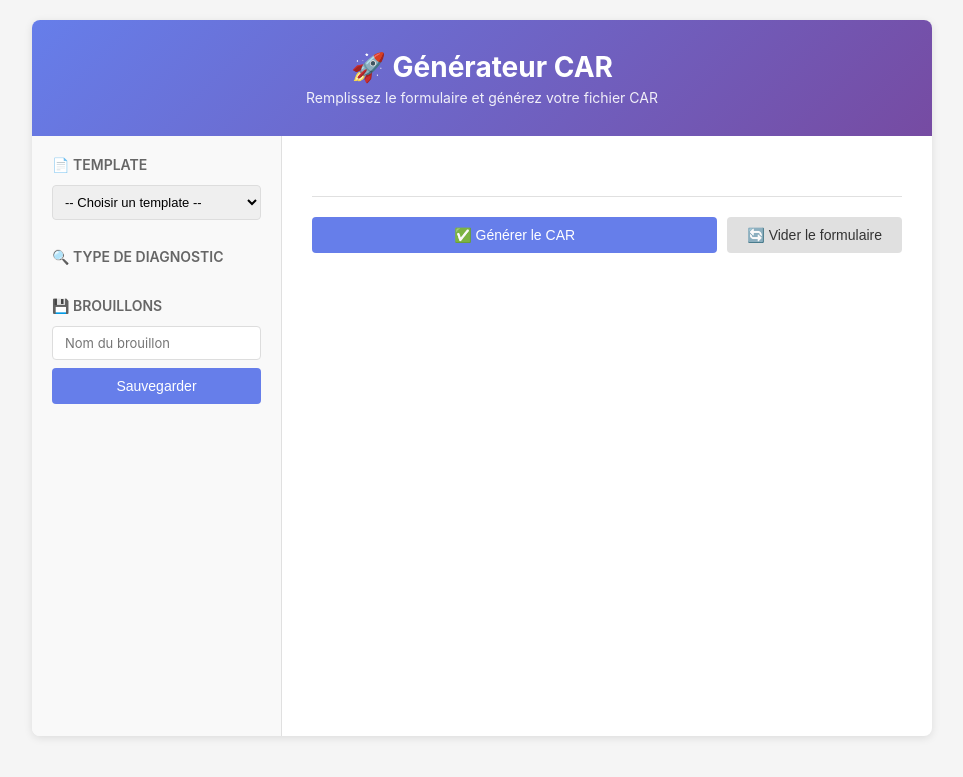
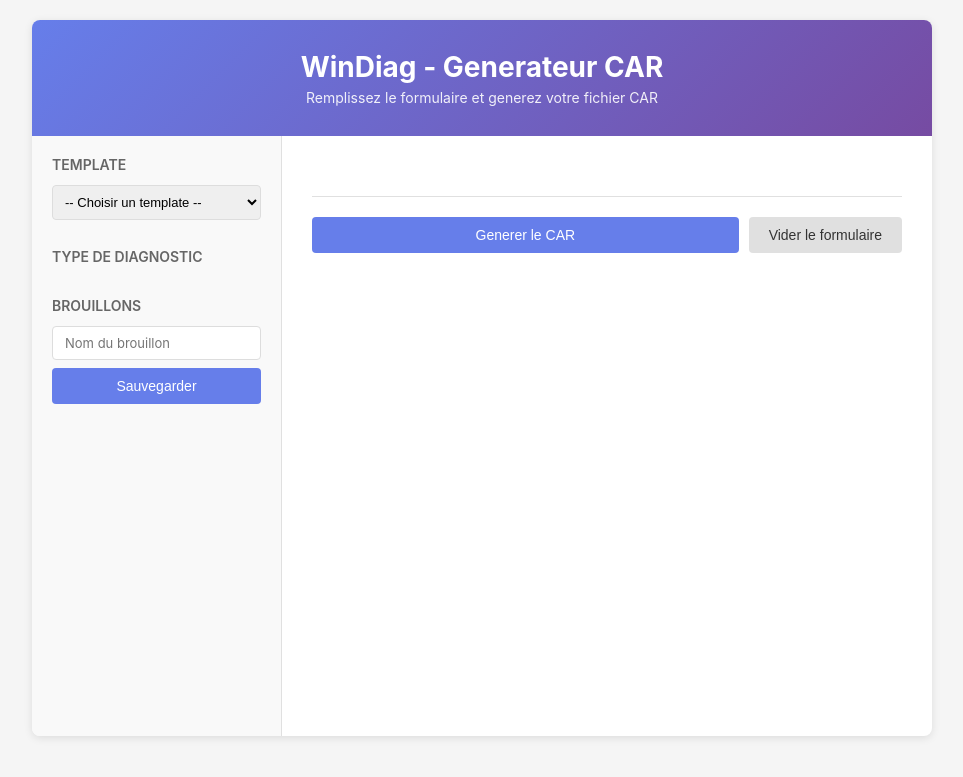
Before and after one commit to SocialKing75/diag, a Flask app: template templates/index.html in a window 1280 px wide. Shown: the top 777 px of the page, without its empty margins (158-1121 px from the left). Run offline with Flask 3, Linux system fonts and the light colour scheme; the template is opened without the code that fills it, so the values that code supplies are empty.

Commit message:
Nettoyer l'interface: retirer les emojis
- Retirer tous les emojis du header et des boutons
- Simplifier le titre: 'Generateur CAR'
- Simplifier les messages
- Nettoyer les labels de diagnostic

```diff
--- a/app.py
+++ b/app.py
@@ -2,7 +2,7 @@ from flask import Flask, render_template, request, jsonify, send_file
 from pathlib import Path
 import json
 from datetime import datetime
-from windiag_core import CAR_FIELD_MAP, FIELD_DEFINITIONS, build_car_from_template
+from windiag_core import build_car_from_template, extract_car_summary, CAR_FIELD_MAP
 
 app = Flask(__name__)
 app.config['MAX_CONTENT_LENGTH'] = 50 * 1024 * 1024  # 50MB max
@@ -15,14 +15,41 @@ BROUILLONS_DIR.mkdir(exist_ok=True)
 EXPORTS_DIR.mkdir(exist_ok=True)
 
 DIAGNOSTIC_TYPES = {
-    "dpe": {"label": "🏠 DPE (Diagnostic Performance Énergétique)", "color": "#4CAF50"},
-    "termite": {"label": "🐛 Termite", "color": "#FF9800"},
-    "parasite": {"label": "🦟 Parasite", "color": "#F44336"},
-    "amiante": {"label": "⚠️ Amiante", "color": "#2196F3"},
-    "plomb": {"label": "☠️ Plomb", "color": "#9C27B0"},
-    "gaz": {"label": "🔥 Gaz", "color": "#FF6F00"},
-    "electricite": {"label": "⚡ Électricité", "color": "#FFC107"},
+    "dpe": {"label": "DPE (Diagnostic Performance Energetique)", "color": "#4CAF50"},
+    "termite": {"label": "Termite", "color": "#FF9800"},
+    "parasite": {"label": "Parasite", "color": "#F44336"},
+    "amiante": {"label": "Amiante", "color": "#2196F3"},
+    "plomb": {"label": "Plomb", "color": "#9C27B0"},
+    "gaz": {"label": "Gaz", "color": "#FF6F00"},
+    "electricite": {"label": "Electricite", "color": "#FFC107"},
 }
+
+FIELD_DEFINITIONS = [
+    ("reference_dossier", "Reference dossier"),
+    ("donneur_ordre", "Donneur d'ordre"),
+    ("ville_dossier", "Ville du dossier"),
+    ("surface", "Surface"),
+    ("date_commande", "Date de commande"),
+    ("date_visite", "Date de visite"),
+    ("date_rapport", "Date de rapport"),
+    ("proprietaire_nom", "Proprietaire"),
+    ("proprietaire_adresse", "Adresse proprietaire"),
+    ("proprietaire_cp", "CP proprietaire"),
+    ("proprietaire_ville", "Ville proprietaire"),
+    ("bien_rue", "Rue du bien"),
+    ("bien_cp", "CP du bien"),
+    ("bien_ville", "Ville du bien"),
+    ("bien_batiment", "Batiment / etage"),
+    ("bien_lot", "Lot"),
+    ("bien_description", "Description du bien"),
+    ("annee_construction", "Annee de construction"),
+    ("type_bien", "Type de bien"),
+    ("categorie_bien", "Categorie"),
+    ("titre_mission", "Titre mission"),
+    ("type_mission", "Code mission"),
+    ("date_mission", "Date mission"),
+]
+
 
 @app.route("/")
 def index():
@@ -49,7 +76,7 @@ def list_brouillons():
 def load_brouillon(nom):
     path = BROUILLONS_DIR / f"{nom}.json"
     if not path.exists():
-        return jsonify({"error": "Brouillon non trouvé"}), 404
+        return jsonify({"error": "Brouillon non trouve"}), 404
     return jsonify(json.loads(path.read_text(encoding="utf-8")))
 
 
@@ -81,18 +108,18 @@ def generer_car():
     nom_sortie = data.get("nom_sortie", f"dossier-{datetime.now().strftime('%Y%m%d-%H%M%S')}")
 
     if not template_nom:
-        return jsonify({"error": "Pas de template sélectionné"}), 400
+        return jsonify({"error": "Pas de template selectionne"}), 400
 
     if not diagnostic_type:
         return jsonify({"error": "Type de diagnostic requis"}), 400
 
     template_path = TEMPLATES_DIR / f"{template_nom}.CAR"
     if not template_path.exists():
-        return jsonify({"error": f"Template {template_nom} non trouvé"}), 404
+        return jsonify({"error": f"Template {template_nom} non trouve"}), 404
 
     # Filtrer les champs vides et les champs inconnus
     filtered_data = {k: v for k, v in fields_data.items() if v and k in CAR_FIELD_MAP}
-    filtered_data["diagnostic_type"] = diagnostic_type
+    # Diagnostic type est juste pour la saisie, pas pour le CAR
 
     output_path = EXPORTS_DIR / f"{nom_sortie}.CAR"
 
@@ -111,7 +138,7 @@ def generer_car():
 def telecharger_car(nom):
     path = EXPORTS_DIR / f"{nom}"
     if not path.exists():
-        return jsonify({"error": "Fichier non trouvé"}), 404
+        return jsonify({"error": "Fichier non trouve"}), 404
     return send_file(path, as_attachment=True, download_name=nom)
 
 
--- a/templates/index.html
+++ b/templates/index.html
@@ -326,13 +326,13 @@
 <body>
     <div class="container">
         <header>
-            <h1>🚀 Générateur CAR</h1>
-            <p>Remplissez le formulaire et générez votre fichier CAR</p>
+            <h1>WinDiag - Generateur CAR</h1>
+            <p>Remplissez le formulaire et generez votre fichier CAR</p>
         </header>
 
         <div class="content">
             <div class="sidebar">
-                <h3>📄 Template</h3>
+                <h3>Template</h3>
                 <select id="template" class="template-select">
                     <option value="">-- Choisir un template --</option>
                     {% for template in templates %}
@@ -340,10 +340,10 @@
                     {% endfor %}
                 </select>
 
-                <h3>🔍 Type de diagnostic</h3>
+                <h3>Type de diagnostic</h3>
                 <div class="diagnostic-buttons" id="diagnosticButtons"></div>
 
-                <h3>💾 Brouillons</h3>
+                <h3>Brouillons</h3>
                 <input type="text" id="saveNom" class="save-input" placeholder="Nom du brouillon">
                 <button class="btn-primary" onclick="saveBrouillon()" style="width: 100%; margin-bottom: 10px;">Sauvegarder</button>
 
@@ -363,13 +363,13 @@
                 </div>
 
                 <div class="actions">
-                    <button class="btn-primary" onclick="genererCAR()">✅ Générer le CAR</button>
-                    <button class="btn-secondary" onclick="clearForm()">🔄 Vider le formulaire</button>
+                    <button class="btn-primary" onclick="genererCAR()">Generer le CAR</button>
+                    <button class="btn-secondary" onclick="clearForm()">Vider le formulaire</button>
                 </div>
 
                 <div class="loading" id="loading">
                     <div class="spinner"></div>
-                    <p style="margin-top: 10px;">Génération en cours...</p>
+                    <p style="margin-top: 10px;">Generation en cours...</p>
                 </div>
             </div>
         </div>
@@ -415,7 +415,7 @@
                         div.innerHTML = `
                             <div class="brouillon-item titre" onclick="loadBrouillon('${b.nom}')" style="cursor: pointer;">
                                 ${b.titre || b.nom}
-                                <button class="btn-delete" onclick="deleteBrouillon('${b.nom}'); event.stopPropagation();">✕</button>
+                                <button class="btn-delete" onclick="deleteBrouillon('${b.nom}'); event.stopPropagation();">X</button>
                             </div>
                             <div class="brouillon-item date">${new Date(b.date * 1000).toLocaleString('fr-FR')}</div>
                             <div class="brouillon-item type">${diagnosticTypes[b.type]?.label || b.type}</div>
@@ -440,13 +440,13 @@
                         }
                     });
                     document.getElementById("saveNom").value = nom;
-                    showAlert(`Brouillon "${nom}" chargé`, "info");
+                    showAlert(`Brouillon "${nom}" charge`, "info");
                 });
         }
 
         function saveBrouillon() {
             if (!selectedDiagnostic) {
-                showAlert("Sélectionner un type de diagnostic", "error");
+                showAlert("Selectionner un type de diagnostic", "error");
                 return;
             }
 
@@ -465,7 +465,7 @@
             })
                 .then(r => r.json())
                 .then(() => {
-                    showAlert(`Brouillon "${nom}" sauvegardé`, "success");
+                    showAlert(`Brouillon "${nom}" sauvegarde`, "success");
                     loadBrouillons();
                 });
         }
@@ -474,7 +474,7 @@
             if (confirm(`Supprimer le brouillon "${nom}" ?`)) {
                 fetch(`/api/brouillons/${nom}`, { method: "DELETE" })
                     .then(() => {
-                        showAlert("Brouillon supprimé", "success");
+                        showAlert("Brouillon supprime", "success");
                         loadBrouillons();
                     });
             }
@@ -483,12 +483,12 @@
         function genererCAR() {
             const template = document.getElementById("template").value;
             if (!template) {
-                showAlert("Veuillez sélectionner un template", "error");
+                showAlert("Veuillez selectionner un template", "error");
                 return;
             }
 
             if (!selectedDiagnostic) {
-                showAlert("Veuillez sélectionner un type de diagnostic", "error");
+                showAlert("Veuillez selectionner un type de diagnostic", "error");
                 return;
             }
 
@@ -511,7 +511,7 @@
                     if (data.error) {
                         showAlert(`Erreur: ${data.error}`, "error");
                     } else {
-                        showAlert(`CAR généré: ${data.fichier}`, "success");
+                        showAlert(`CAR genere: ${data.fichier}`, "success");
                         const a = document.createElement("a");
                         a.href = `/api/telecharger/${data.fichier}`;
                         a.download = data.fichier;
```
